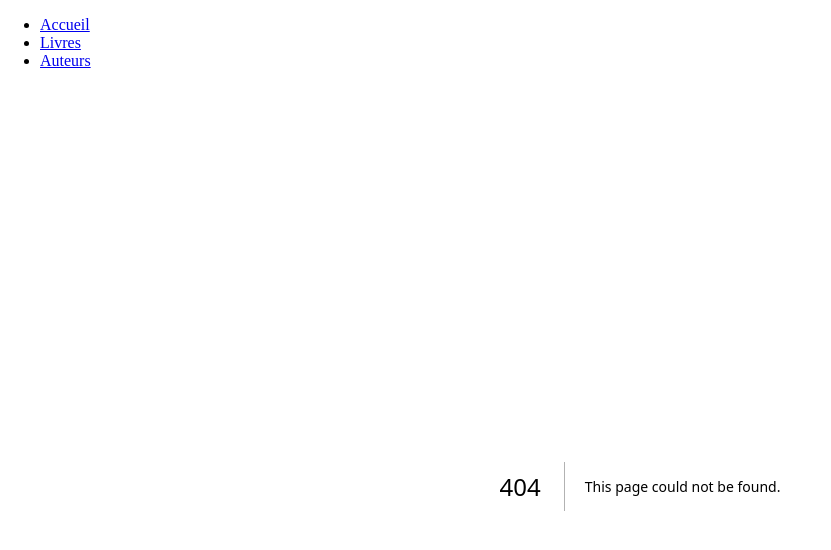
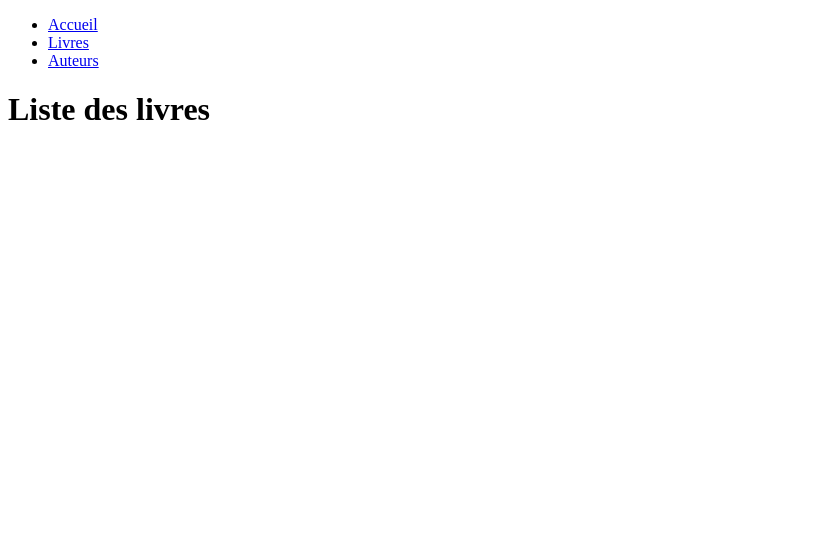
Before and after one commit to Maxence-De-Poorter/web-technologies-m1, a Next.js app in the folder m1-site/: page /books in a window 1280 px wide. Before the commit this address had no page. Shown: the top 550 px of the page, without its empty margins (0-831 px from the left). Built offline with nearby package versions, Linux system fonts and the light colour scheme.

Commit message:
feat: Create Books Page

```diff
--- /dev/null
+++ b/m1-site/src/app/books/layout.tsx
@@ -0,0 +1,8 @@
+// src/app/books/layout.tsx
+export default function BooksLayout({ children }: { children: React.ReactNode }) {
+    return (
+        <div>
+            {children}
+        </div>
+    );
+}
--- /dev/null
+++ b/m1-site/src/app/books/page.tsx
@@ -0,0 +1,3 @@
+export default function BooksPage() {
+    return <h1>Liste des livres</h1>;
+}
```
